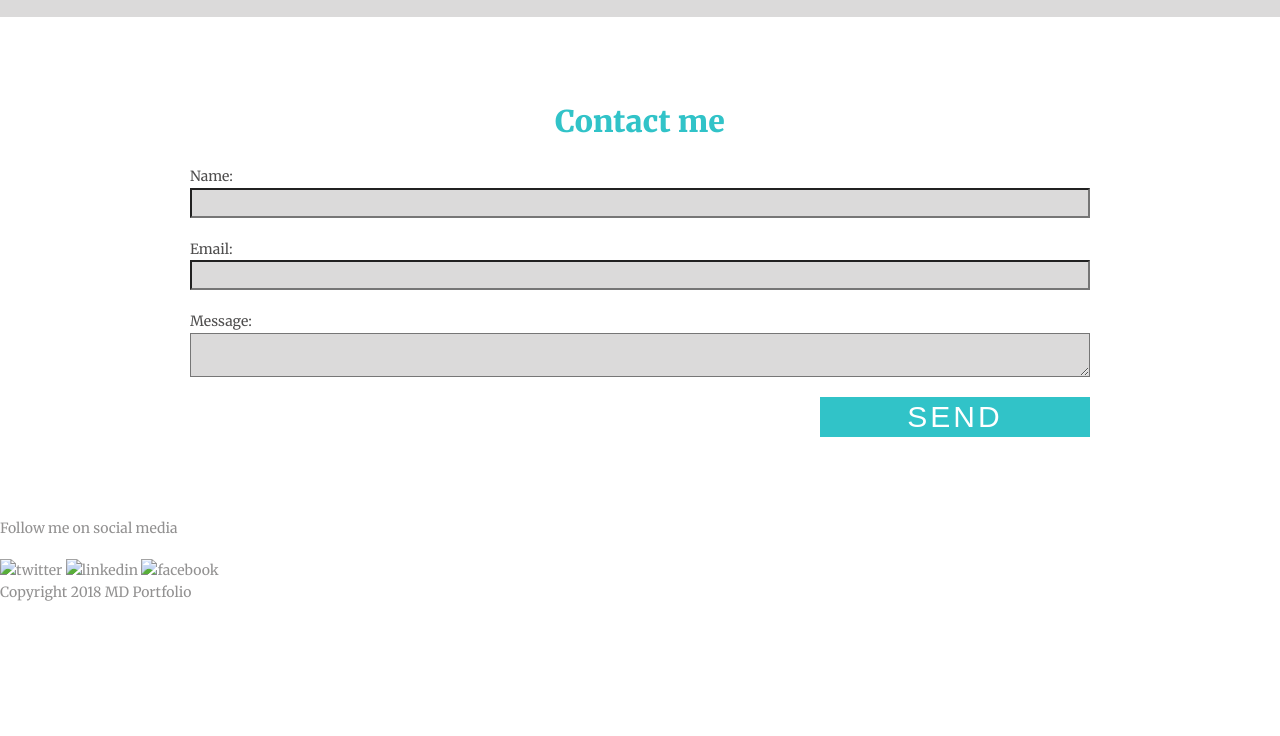
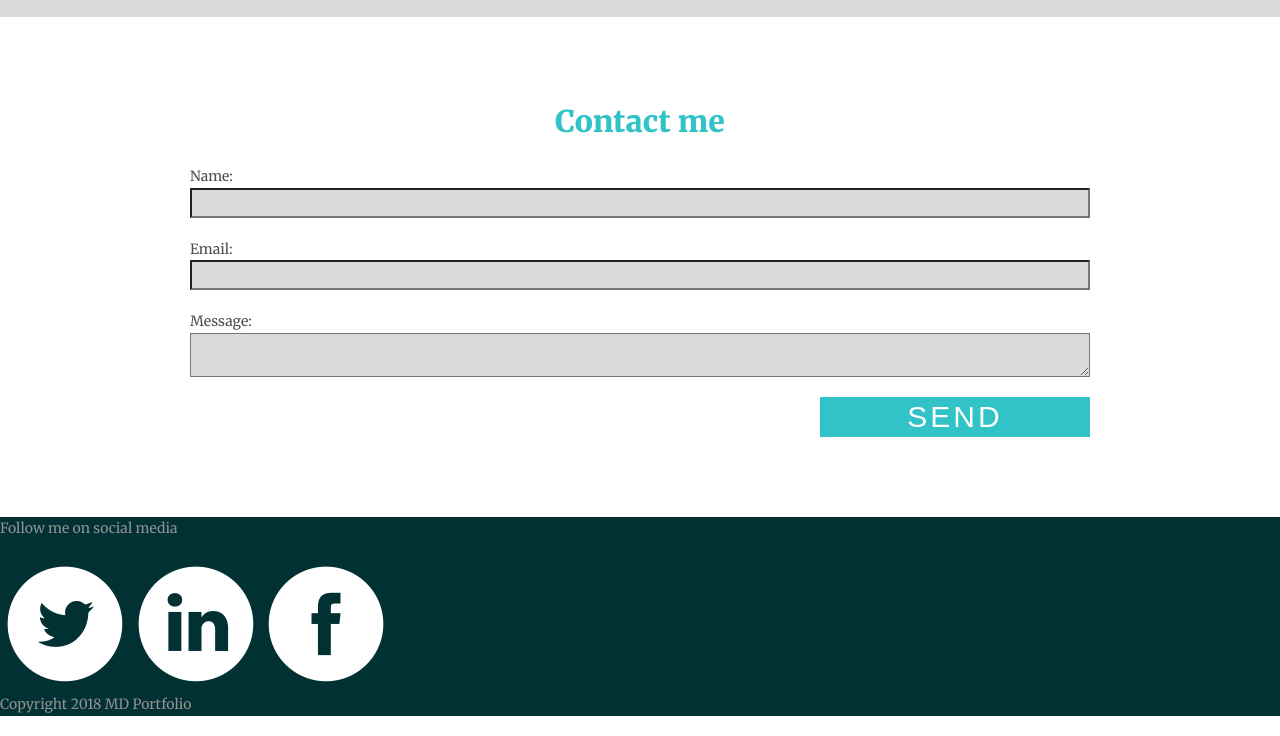
Before and after one commit to Loratadin/md-portfolio, a website: page index.html in a window 1280 px wide. Shown: the part 3896-4632 px from the top of the page. Before the commit the page ends 4520 px from the top, so only its background shows below. Drawn offline with nearby package versions, Linux system fonts and the light colour scheme; files that its build step writes are made by us from their sources; a web font is replaced by a local one.

Commit message:
Add social media images for footer

```diff
--- a/index.html
+++ b/index.html
@@ -130,9 +130,9 @@
 <footer>
  <p>Follow me on social media</p>
  <div class="social-icons">
-  <img class="social-icon" src="./images/twitter.jpg" alt="twitter">
-  <img class="social-icon" src="./images/linkedin.jpg" alt="linkedin">
-  <img class="social-icon" src="./images/facebook.jpg" alt="facebook">
+  <img class="social-icon" src="./images/twitter.png" alt="twitter">
+  <img class="social-icon" src="./images/linkedin.png" alt="linkedin">
+  <img class="social-icon" src="./images/facebook.png" alt="facebook">
  </div>
  <p class="copyright">Copyright 2018 MD Portfolio</p>
 </footer>
--- a/scss/partials/_footer.scss
+++ b/scss/partials/_footer.scss
@@ -0,0 +1,3 @@
+footer {
+ background: $dark-blue;
+}
```
Also changed, not shown: images/facebook.png (added), images/linkedin.png (added), images/twitter.png (added).
